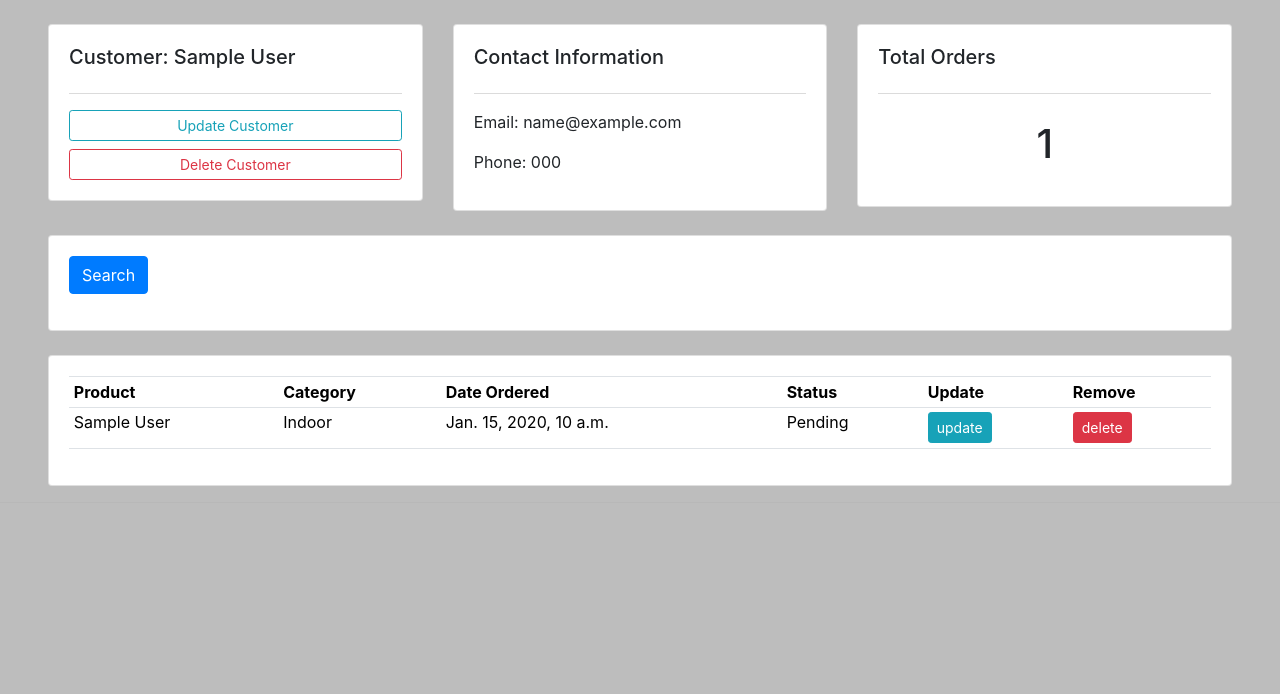
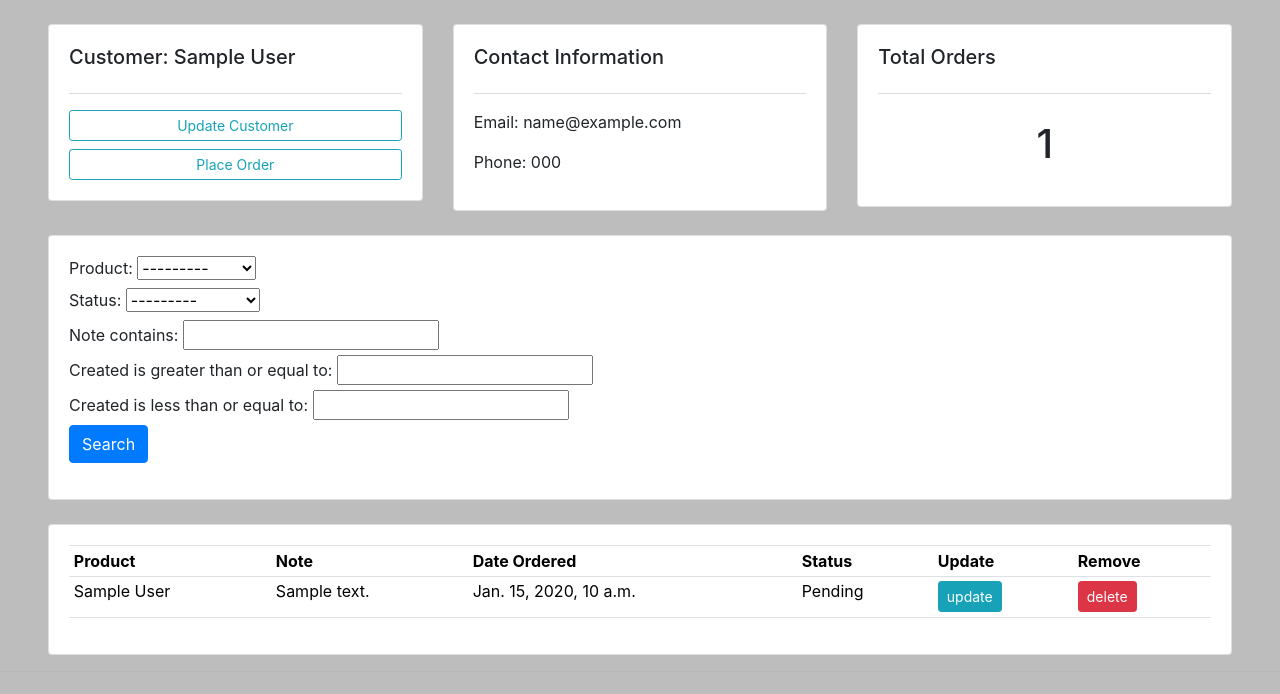
Before and after one commit to Kazenyx/CRM, a Django app: page /customer/1/ in a window 1280 px wide. Shown: the part 59-753 px from the top of the page. Run offline with Django 5.2, Linux system fonts and the light colour scheme; tables that the repository leaves empty hold one stand-in row (values such as "Sample post"); some libraries are stand-ins or nearby versions.

Commit message:
version 6

```diff
--- a/requirements.txt
+++ b/requirements.txt
@@ -1,2 +1,3 @@
 django
 ipython
+django-filter
--- /dev/null
+++ b/src/accounts/filters.py
@@ -0,0 +1,13 @@
+import django_filters
+from django_filters import DateFilter, CharFilter
+
+from .models import *
+
+class OrderFilter(django_filters.FilterSet):
+  start_date = DateFilter(field_name="created", lookup_expr='gte')
+  end_date = DateFilter(field_name="created", lookup_expr='lte')
+  note = CharFilter(field_name='note', lookup_expr='icontains')
+  class Meta:
+    model = Order
+    fields = '__all__'
+    exclude = ['customer', 'created', 'updated']
--- a/src/accounts/models.py
+++ b/src/accounts/models.py
@@ -44,6 +44,7 @@ class Order(models.Model):
   customer = models.ForeignKey(Customer, null=True, on_delete=models.SET_NULL)
   product = models.ForeignKey(Product, null=True, on_delete=models.SET_NULL)
   status = models.CharField(max_length=200, null=True, choices=STATUS)
+  note = models.CharField(max_length=1000, null=True)
   updated = models.DateTimeField(auto_now=True)
   created = models.DateTimeField(auto_now_add=True, null=True)
 
--- a/src/accounts/templates/accounts/customer.html
+++ b/src/accounts/templates/accounts/customer.html
@@ -11,8 +11,8 @@
       <a href="" class="btn btn-outline-info btn-sm btn-block"
         >Update Customer</a
       >
-      <a href="" class="btn btn-outline-danger btn-sm btn-block"
-        >Delete Customer</a
+      <a href="{% url 'create_order' customer.id %}" class="btn btn-outline-info btn-sm btn-block"
+        >Place Order</a
       >
     </div>
   </div>
@@ -39,7 +39,8 @@
 <div class="row pl-5 pr-5">
   <div class="col">
     <div class="card card-body">
-      <form method="get">
+      <form method="get" class="d-inline">
+        {{myFilter.form}}
         <button class="btn btn-primary" type="submit">Search</button>
       </form>
     </div>
@@ -53,7 +54,7 @@
       <table class="table table-sm">
         <tr>
           <th>Product</th>
-          <th>Category</th>
+          <th>Note</th>
           <th>Date Ordered</th>
           <th>Status</th>
           <th>Update</th>
@@ -64,11 +65,15 @@
 
         <tr>
           <td>{{i.product.name}}</td>
-          <td>{{i.product.category}}</td>
+          <td>{{i.note}}</td>
           <td>{{i.created}}</td>
           <td>{{i.status}}</td>
-          <td><a class="btn btn-sm btn-info" href="">update</a></td>
-          <td><a class="btn btn-sm btn-danger" href="">delete</a></td>
+          <td>
+            <a class="btn btn-sm btn-info" href="{% url 'update_order' i.id %}"
+              >update</a
+            >
+          </td>
+          <td><a class="btn btn-sm btn-danger" href="{% url 'delete_order' i.id %}">delete</a></td>
         </tr>
 
         {% endfor %}
--- a/src/accounts/templates/accounts/dashboard.html
+++ b/src/accounts/templates/accounts/dashboard.html
@@ -36,11 +36,7 @@
     <h5>ALL {{total_orders}} ORDERS</h5>
     <hr />
     <div class="card card-body">
-      <a
-        class="btn btn-primary btn-sm btn-block"
-        href="{% url 'create_order' %}"
-        >Create Order</a
-      >
+
       <table class="table table-sm">
         <tr>
           <th>Product</th>
--- a/src/accounts/urls.py
+++ b/src/accounts/urls.py
@@ -6,7 +6,7 @@ urlpatterns = [
     path('products/', views.products, name='products'),
     path('customer/<str:pk>/', views.customer, name='customer'),
 
-    path('create_order', views.createOrder, name="create_order"),
+    path('create_order/<str:pk>/', views.createOrder, name="create_order"),
     path('update_order/<str:pk>/', views.updateOrder, name="update_order"),
     path('delete_order/<str:pk>/', views.deleteOrder, name="delete_order"),
 ]
--- a/src/accounts/views.py
+++ b/src/accounts/views.py
@@ -1,9 +1,10 @@
 from django.shortcuts import render, redirect
 from django.http import HttpResponse
+from django.forms import inlineformset_factory
 
 from .models import *
 from .forms import OrderForm
-
+from .filters import OrderFilter
 # Create your views here.
 
 def home(request):
@@ -29,19 +30,26 @@ def customer(request, pk):
   orders = customer.order_set.all()
   total_orders = orders.count()
 
-  context = {"customer": customer, 'orders':orders, 'total_orders': total_orders}
+  myFilter = OrderFilter(request.GET, queryset=orders)
+  orders = myFilter.qs
+
+  context = {"customer": customer, 'orders':orders, 'total_orders': total_orders, 'myFilter': myFilter}
   return render(request, 'accounts/customer.html', context)
 
-def createOrder(request):
-
-  form = OrderForm()
+def createOrder(request, pk):
+  # OrderFormSet = inlineformset_factory(parent model, child model)
+  OrderFormSet = inlineformset_factory(Customer, Order, fields=('product', 'status'), extra=10)
+  customer = Customer.objects.get(id=pk)
+  formset = OrderFormSet(queryset=Order.objects.none(),instance=customer)
+  # form = OrderForm(initial={'customer':customer})
   if request.method == "POST":
-    form = OrderForm(request.POST)
-    if form.is_valid():
-      form.save()
+    # form = OrderForm(request.POST)
+    formset = OrderFormSet(request.POST,instance=customer)
+    if formset.is_valid():
+      formset.save()
       return redirect('home')
 
-  context = {'form':form}
+  context = {'formset':formset}
   return render(request, 'accounts/order_form.html', context)
 
 def updateOrder(request, pk):
--- a/src/crm/settings.py
+++ b/src/crm/settings.py
@@ -39,6 +39,7 @@ INSTALLED_APPS = [
     'django.contrib.staticfiles',
 
     'accounts',
+    'django_filters',
 ]
 
 MIDDLEWARE = [
```
Also changed, not shown: src/accounts/templates/accounts/delete.html (+15 -6 lines), src/accounts/templates/accounts/order_form.html (+16 -4 lines), src/accounts/migrations/0007_order_note.py (added).
